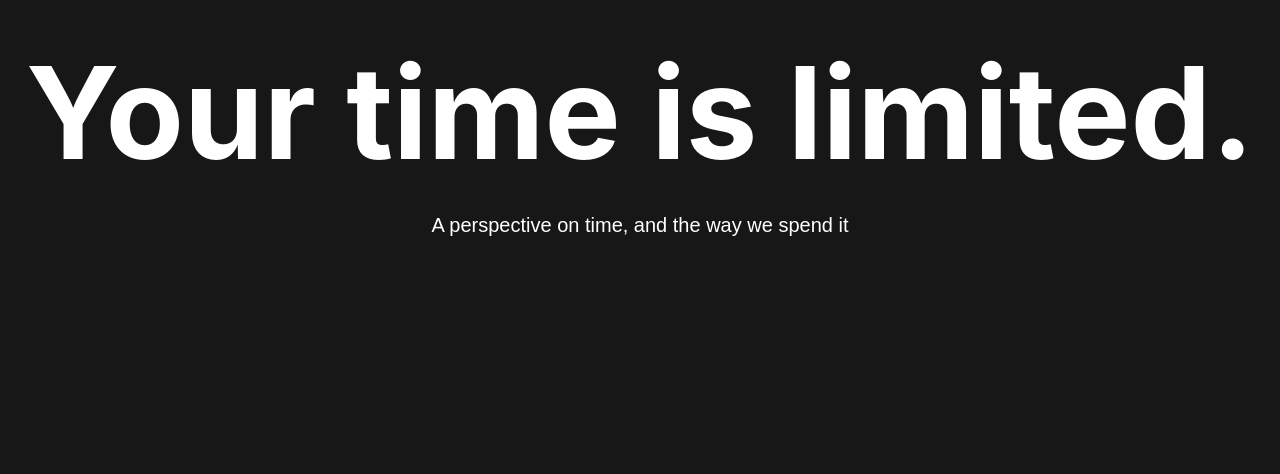
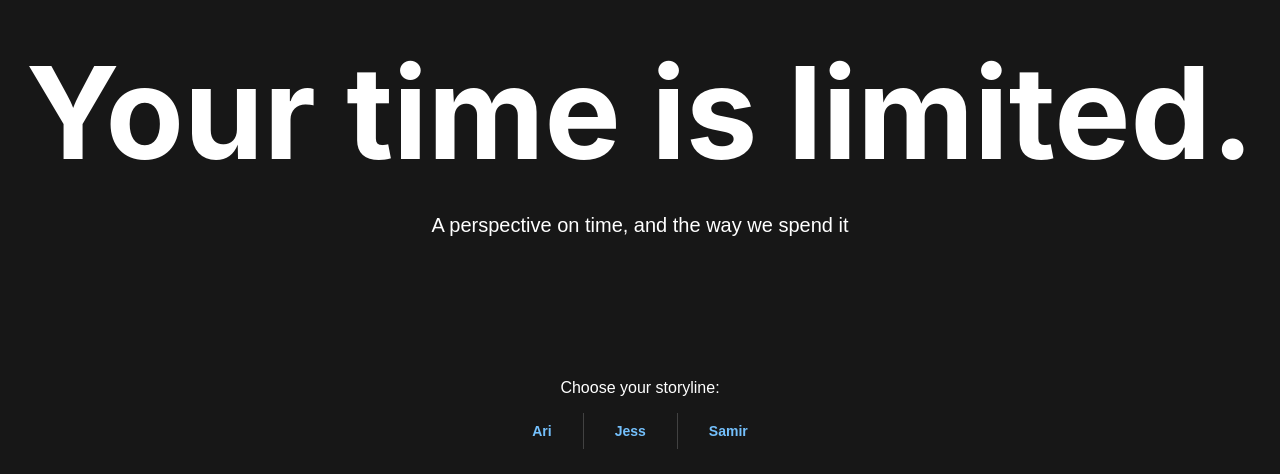
Before and after one commit to samirbuch/cis3755-final-project, a Next.js app: page / in a window 1280 px wide. Shown: the part 264-738 px from the top of the page. Built offline with nearby package versions, Linux system fonts and the light colour scheme.

Commit message:
homepage: choose your storyline

```diff
--- a/src/pages/index.tsx
+++ b/src/pages/index.tsx
@@ -3,11 +3,11 @@
 import Head from "next/head";
 // import Image from "next/image";
 import styles from "@/styles/Home.module.css";
-import { Flex, Text, Title } from "@mantine/core";
+import { Button, Divider, Flex, Text, Title } from "@mantine/core";
 import CenteredOnPage from "@/components/CenteredOnPage";
 import { useEffect, useRef } from "react";
 
-import { createScope, animate, type Scope, createTimeline } from "animejs";
+import { createScope, animate, type Scope, createTimeline, stagger } from "animejs";
 
 export default function Home() {
   const root = useRef<HTMLDivElement>(null);
@@ -38,7 +38,13 @@ export default function Home() {
           translateY: ["10%", "0%"],
           duration: 500,
           easing: "ease",
-        })
+        }, "+=100")
+        .add(".choose", {
+          opacity: [0, 1],
+          // translateY: ["10%", "0%"],
+          duration: 1000,
+          easing: "ease"
+        }, stagger(200, { start: "+=100" }))
 
     })
   }, []);
@@ -53,6 +59,13 @@ export default function Home() {
       </Head>
       <div className={`${styles.page}`} ref={root}>
         <main>
+          <div style={{
+            position: "absolute",
+            top: "50%",
+            left: "50%",
+            transform: "translate(-50%, -50%)",
+            width: "100%"
+          }}>
             <CenteredOnPage>
               <Flex direction={"column"} gap="sm" align={"center"}>
                 <Title id="title" size={"8rem"} opacity={0}>
@@ -63,6 +76,25 @@ export default function Home() {
                 </Text>
               </Flex>
             </CenteredOnPage>
+          </div>
+          <div style={{ paddingTop: "80vh", opacity: 0 }} className="choose">
+            <Flex direction={"column"} gap="sm" align={"center"}>
+              <Text className="choose">Choose your storyline:</Text>
+              <Flex gap="sm">
+                <Button className="choose" variant="transparent">
+                  Ari
+                </Button>
+                <Divider className="choose" orientation="vertical" />
+                <Button className="choose" variant="transparent">
+                  Jess
+                </Button>
+                <Divider className="choose" orientation="vertical" />
+                <Button className="choose" variant="transparent">
+                  Samir
+                </Button>
+              </Flex>
+            </Flex>
+          </div>
         </main>
       </div>
     </>
--- a/src/styles/globals.css
+++ b/src/styles/globals.css
@@ -27,3 +27,7 @@ a {
   color: inherit;
   text-decoration: none;
 }
+
+div .choose {
+  opacity: 0;
+}
```
Lines whose indentation alone changed are shown as unchanged.
